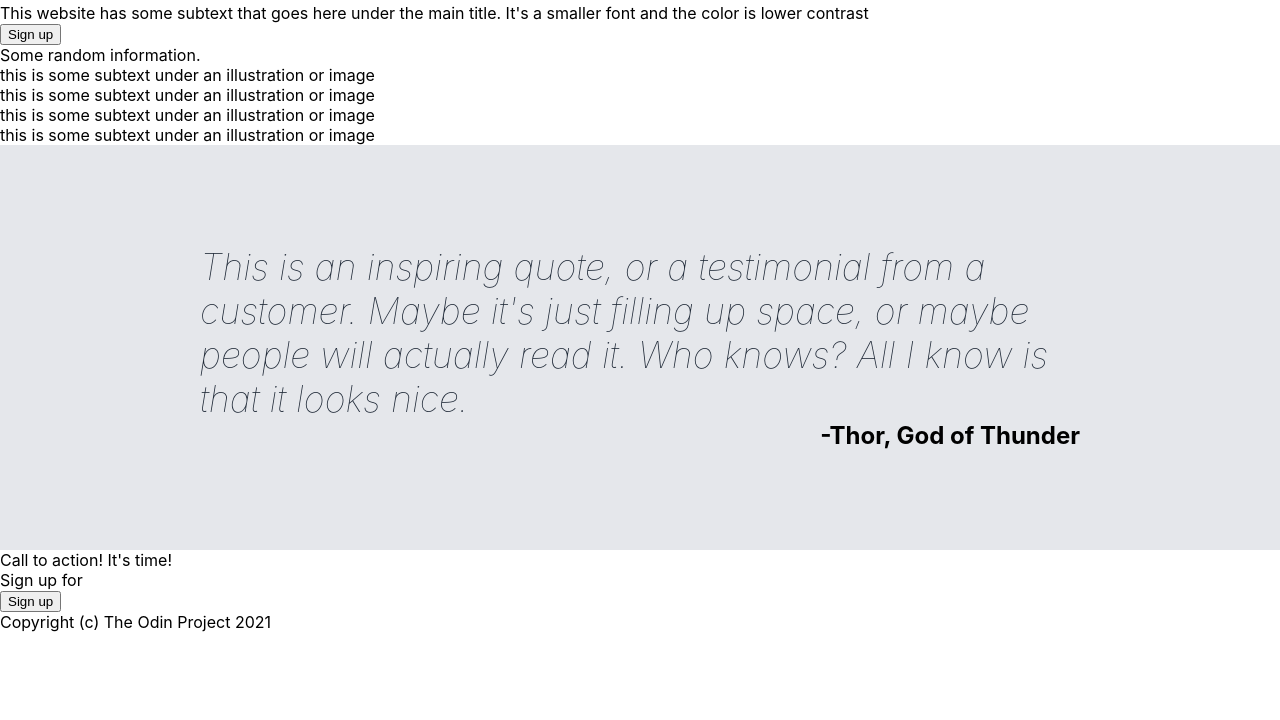
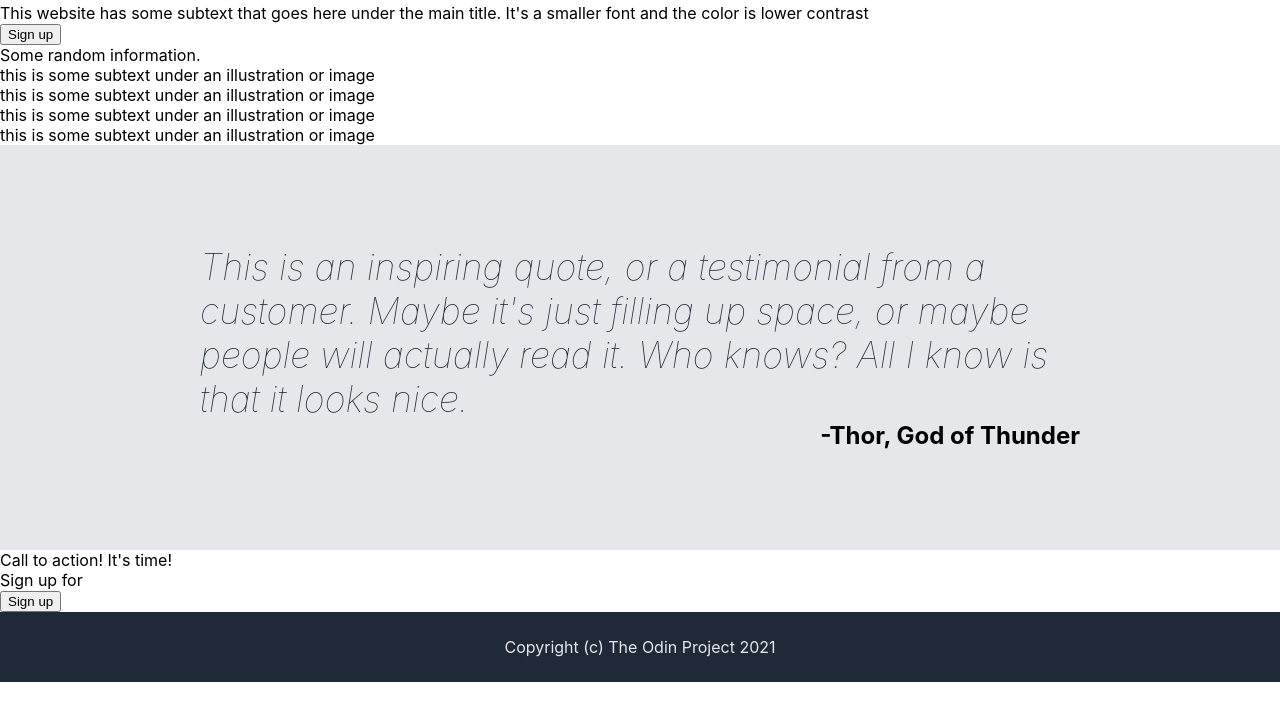
Before and after one commit to PorThePeople/landing-page, a plain HTML site: page index.html in a window 1280 px wide. Shown: the part 74-794 px from the top of the page. Drawn offline with Linux system fonts and the light colour scheme.

Commit message:
Format index page footer section

```diff
--- a/styles.css
+++ b/styles.css
@@ -55,3 +55,13 @@ ul {
     font-weight: bold;
     font-size: 24px;
 }
+
+/* ----------------------------------Footer---------------------------------------- */
+.footer {
+    display: flex;
+    justify-content: center;
+    align-items: center;
+    background-color: #1F2937;
+    padding: 25px;
+    color: #E5E7EB;
+}
```
